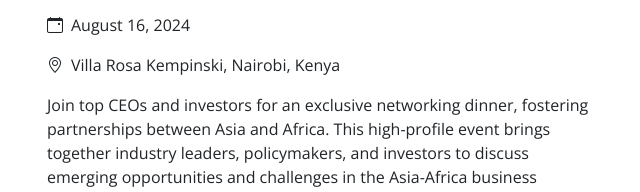
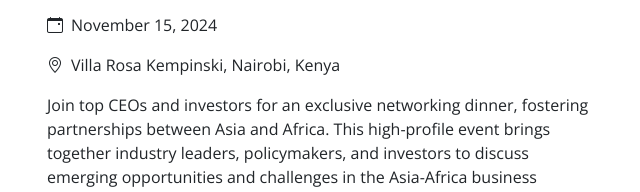
Before and after one commit to Epaphrus/AACC, a website: page events.html in a window 1280 px wide. Shown: the part 405-597 px from the top of the page, 605-1245 px from the left. Drawn offline with nearby package versions, Linux system fonts and the light colour scheme.

Commit message:
events page

```diff
--- a/events.html
+++ b/events.html
@@ -83,7 +83,7 @@
                     </div>
                     <div class="col-md-6 pt-2">
                         <h2 class="fw-bold mb-3">CEO Conclave & Investors Dinner 2nd Edition</h2>
-                        <p><i class="bi bi-calendar-event me-2"></i>August 16, 2024</p>
+                        <p><i class="bi bi-calendar-event me-2"></i>November 15, 2024</p>
                         <p><i class="bi bi-geo-alt me-2"></i>Villa Rosa Kempinski, Nairobi, Kenya</p>
                         <p class="mb-3">Join top CEOs and investors for an exclusive networking dinner, fostering
                             partnerships between Asia and Africa. This high-profile event brings together industry
```
